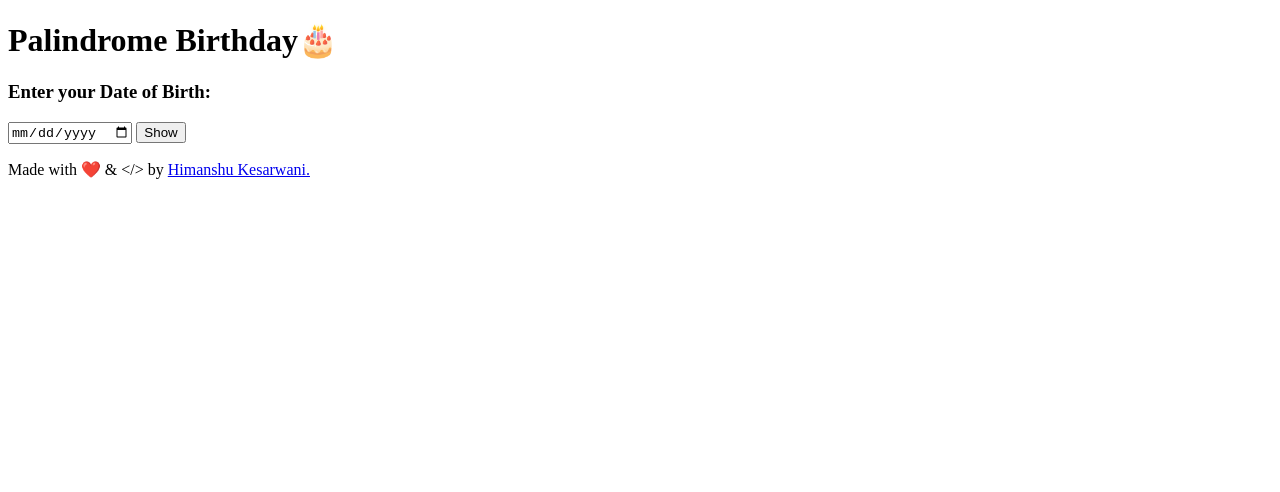
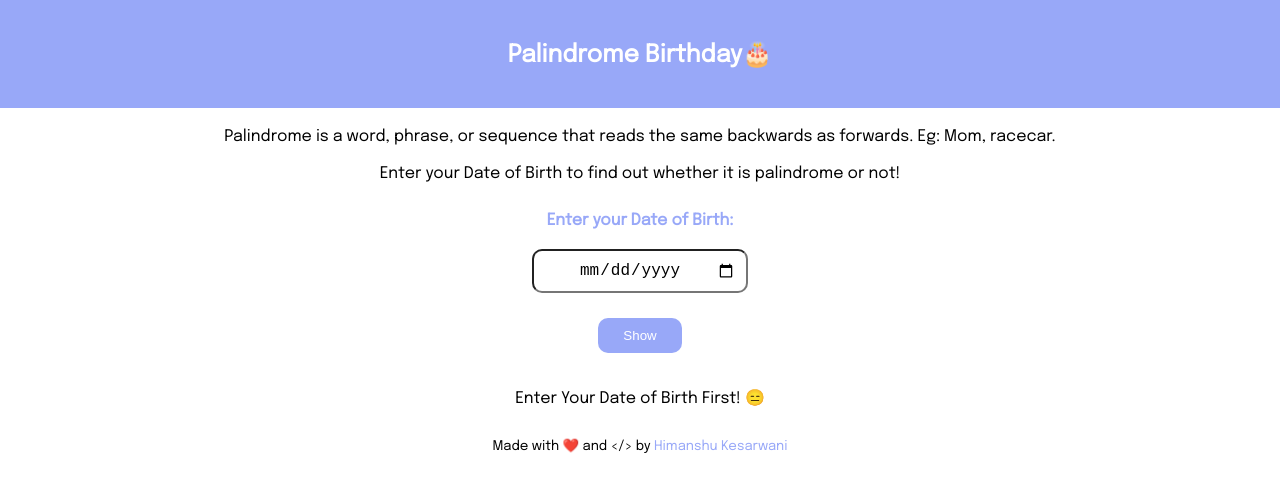
Before and after one commit to himanshukesarwani-dev/palindrome-birthday, a plain HTML site: page index.html in a window 1280 px wide. Both pictures are taken after a click on the button "Show". Drawn offline with Linux system fonts and the light colour scheme.

Commit message:
final version

```diff
--- a/app.js
+++ b/app.js
@@ -1,14 +1,25 @@
 var dateInput = document.querySelector("#input-date");
 var showBtn = document.querySelector("#show-btn");
 var resultBox = document.querySelector("#result-box");
+var celebrateImg = document.querySelector('#celebrate-img');
+var sadImg = document.querySelector('#sad-img');
+var footerCredit = document.querySelector('footer')
+
 
 
 showBtn.addEventListener('click', clickEventHandler);
 
 
-function clickEventHandler(){
+function imageStyle(image) {
+    image.style.display = "block";
+    image.style.width = "20%"
 
-    if(dateInput.value !== ''){
+}
+
+function clickEventHandler() {
+
+    footerCredit.style.marginTop = "30px"
+    if (dateInput.value !== '') {
         var dateInArray = dateInput.value.split('-');
         var date = {
             day: Number(dateInArray[2]),
@@ -16,17 +27,25 @@ function clickEventHandler(){
             year: Number(dateInArray[0])
         };
 
-        if(checkPalidromeForAllFormats(date)){
+        if (checkPalidromeForAllFormats(date)) {
             resultBox.innerText = "It is a Palindrome Date! 🤩"
-        }
-        else {
+            imageStyle(celebrateImg);
+            sadImg.style.display = "none";
+
+        } else {
             [cP, pD] = getPreviousPalindromeDate(date);
             [cN, nD] = getNextPalindromeDate(date);
-            resultBox.innerText = `The last Palindrome Date was ${pD.day}-${pD.month}-${pD.year} and you missed it by ${cP} days. The next Palindrome Date is ${nD.day}-${nD.month}-${nD.year} and you missed it by ${cN} days`
+            resultBox.innerText = `Sorry!😢😢 It is not a Palindrome Date.
 
+            The last Palindrome Date was ${pD.day}-${pD.month}-${pD.year} and you missed it by ${cP} days.
 
+            The next Palindrome Date is ${nD.day}-${nD.month}-${nD.year} and you missed it by ${cN} days`
+            imageStyle(sadImg);
+            celebrateImg.style.display = "none";
 
         }
+    } else {
+        resultBox.innerText = `Enter Your Date of Birth First! 😑`
     }
 }
 
@@ -37,41 +56,39 @@ function clickEventHandler(){
 
 // reverse string function
 
-function reverseStr(str){
+function reverseStr(str) {
     return str.split('').reverse().join('');
 
 }
 
 // palindrome check function
 
-function isPalindrome(str){
+function isPalindrome(str) {
     return (str === reverseStr(str));
 }
 
 var dateStr = {
-date:'',
+    date: '',
     month: '',
-year:''
+    year: ''
 };
 
 // convert date obj to date str obj
 
-function dateToStrConverter(date){
+function dateToStrConverter(date) {
 
     //day conversion
 
-    if(date.day<10){
+    if (date.day < 10) {
         dateStr.day = '0' + date.day;
-    }
-    else {
+    } else {
         dateStr.day = date.day.toString();
     }
 
     //month conversion
-    if(date.month<10){
+    if (date.month < 10) {
         dateStr.month = '0' + date.month;
-    }
-    else {
+    } else {
         dateStr.month = date.month.toString();
     }
 
@@ -84,13 +101,13 @@ return dateStr;
 }
 
 
-function getAllDateFormats(date){
+function getAllDateFormats(date) {
 
     var dateStr = dateToStrConverter(date);
 
     var ddmmyyyy = dateStr.day + dateStr.month + dateStr.year;
-    var mmddyyyy =  dateStr.month + dateStr.day + dateStr.year;
-    var yyyymmdd = dateStr.year +  dateStr.month + dateStr.day;
+    var mmddyyyy = dateStr.month + dateStr.day + dateStr.year;
+    var yyyymmdd = dateStr.year + dateStr.month + dateStr.day;
     var ddmmyy = dateStr.day + dateStr.month + dateStr.year.slice(-2);
     var mmddyy = dateStr.month + dateStr.day + dateStr.year.slice(-2);
     var yymmdd = dateStr.year.slice(-2) + dateStr.month + dateStr.day;
@@ -99,13 +116,12 @@ function getAllDateFormats(date){
 
 }
 
-function checkPalidromeForAllFormats(date){
+function checkPalidromeForAllFormats(date) {
     var listOfDates = getAllDateFormats(date);
     var flag = false;
 
-    for(var i=0;i<6;i++){
-        if(isPalindrome(listOfDates[i]))
-        {
+    for (var i = 0; i < 6; i++) {
+        if (isPalindrome(listOfDates[i])) {
             flag = true;
             break;
 
@@ -116,43 +132,40 @@ return flag;
 }
 
 
-function isLeapYear(year){
+function isLeapYear(year) {
 
-    if(year % 400 === 0){
+    if (year % 400 === 0) {
         return true;
     }
-    if(year % 100 === 0){
+    if (year % 100 === 0) {
         return false;
     }
-    if(year% 4 === 0){
+    if (year % 4 === 0) {
         return true;
     }
 
     return false;
 }
 
-function getNextDate(date){
+function getNextDate(date) {
     var day = date.day + 1;
     var month = date.month;
     var year = date.year;
 
-    var daysInMonth = [31, 28, 31, 30, 31, 30, 31, 31, 30, 31, 30,31]
+    var daysInMonth = [31, 28, 31, 30, 31, 30, 31, 31, 30, 31, 30, 31]
 
 
     //check for feb
-    if(month === 2){
+    if (month === 2) {
 
         // check for leap year
-        if(isLeapYear(year))
-        {
-            if(day>29)
-            {
+        if (isLeapYear(year)) {
+            if (day > 29) {
                 day = 1;
                 month++;
             }
-        }
-        else{
-                if(day>28){
+        } else {
+            if (day > 28) {
                 day = 1;
                 month++;
             }
@@ -162,15 +175,15 @@ function getNextDate(date){
     }
 
     // if it is the last day then increasing the month
-    else{
-        if(day> daysInMonth[month - 1]){
+    else {
+        if (day > daysInMonth[month - 1]) {
             day = 1;
             month++;
         }
     }
 
     // inreasing month
-    if(month>12){
+    if (month > 12) {
         month = 1;
         year++;
     }
@@ -186,14 +199,14 @@ function getNextDate(date){
 }
 
 // next palindrome date
-function getNextPalindromeDate(date){
+function getNextPalindromeDate(date) {
     var ctrN = 0;
     var nextdate = getNextDate(date);
 
-   while(1){
+    while (1) {
         ctrN++;
 
-    if(checkPalidromeForAllFormats(nextdate)){
+        if (checkPalidromeForAllFormats(nextdate)) {
             break;
         }
         nextdate = getNextDate(nextdate);
@@ -203,14 +216,14 @@ function getNextPalindromeDate(date){
 
 
 // previous palindrome date
-function getPreviousPalindromeDate(date){
+function getPreviousPalindromeDate(date) {
 
     var ctrP = 0;
     var previousDate = getPreviousDate(date);
 
-    while(1){
+    while (1) {
         ctrP++;
-        if(checkPalidromeForAllFormats(previousDate)){
+        if (checkPalidromeForAllFormats(previousDate)) {
             break;
         }
         previousDate = getPreviousDate(previousDate);
@@ -221,25 +234,24 @@ function getPreviousPalindromeDate(date){
 
 
 // get Previous Date
-function getPreviousDate(date){ //12 12 2022
+function getPreviousDate(date) { //12 12 2022
     var day = date.day - 1;
     var month = date.month;
     var year = date.year;
 
 
-    var daysInMonth = [31, 28, 31, 30, 31, 30, 31, 31, 30, 31, 30,31]
+    var daysInMonth = [31, 28, 31, 30, 31, 30, 31, 31, 30, 31, 30, 31]
 
     // 1 1 2020
 
-    if(day <1){
-        month -=1;
-        if(month < 1){
-            year -=1;
+    if (day < 1) {
+        month -= 1;
+        if (month < 1) {
+            year -= 1;
             month = 12;
             day = daysInMonth[month - 1]
 
-        }
-        else {
+        } else {
             day = daysInMonth[month - 1]
         }
 
@@ -247,8 +259,8 @@ function getPreviousDate(date){ //12 12 2022
 
     return {
         day: day,
-        month:month,
-        year:year
+        month: month,
+        year: year
     }
 
 
--- a/index.html
+++ b/index.html
@@ -8,31 +8,24 @@
     <link rel="stylesheet" href="style.css">
 </head>
 <body>
+    <nav>
+        <h1>Palindrome Birthday🎂</h1>
+    </nav>
 <main>
-    <h1>Palindrome Birthday🎂</h1>
-    <h3>Enter your Date of Birth:</h3>
+    <div><p>Palindrome is a word, phrase, or sequence that reads the same backwards as forwards. Eg: Mom, racecar.</p>
+        <p>Enter your Date of Birth to find out whether it is palindrome or not!</p></div>
+
+    <label for="input-date">Enter your Date of Birth:</label>
     <input id="input-date" type="date">
     <button id="show-btn">Show</button>
     <p id="result-box"></p>
+    <img id="celebrate-img" src="images/minions-yay.gif" alt="">
+    <img src="images/jethalal-sad.gif" id="sad-img" alt="">
 </main>
 
 <footer>
-
-    <p>Made with ❤️ & &lt;/&gt; by <a href="https://himanshukesarwani.netlify.app/">Himanshu Kesarwani.</a> </p>
+    <small class="credit"> Made with ❤️ and &lt;/&gt; by <a href="https://himanshukesarwani.netlify.app/">Himanshu Kesarwani</a></small>
 </footer>
-
-
-
-
-
-
-
-
-
-
-
-
-
 
 <script src="app.js"></script>
 </body>
--- a/style.css
+++ b/style.css
@@ -0,0 +1,77 @@
+@import url('https://fonts.googleapis.com/css2?family=Epilogue&display=swap');
+
+
+:root {
+    --main-color: #98A8F8;
+}
+
+body {
+    font-family: 'Epilogue', sans-serif;
+    text-align: center;
+    margin: 0;
+    padding: 0;
+
+}
+
+label {
+    color: var(--main-color);
+    font-weight: bold;
+}
+
+nav h1{
+    text-align: center;
+    margin-top: 0;
+    background-color: var(--main-color);
+    padding: 40px;
+    color: white;
+}
+
+
+input, label {
+    width: 15%;
+    display: block;
+    padding: 10px;
+    text-align: center;
+    margin: 10px auto;
+}
+
+#celebrate-img, #sad-img {
+    display: none;
+    margin: 5px auto;
+
+}
+#result-box {
+    width: 50%;
+}
+
+p{
+    margin: 20px auto;
+}
+
+input{
+    border-radius: 10px;
+    font-size: 16px;
+}
+
+footer{
+
+    margin-top: 250px;
+}
+
+footer a {
+    text-decoration: none;
+    color: var(--main-color);
+}
+
+#show-btn {
+    background-color: var(--main-color);
+    color:white;
+    border-radius: 10px;
+    padding: 10px 25px;
+    border: none;
+    margin: 15px auto;
+}
+
+#show-btn:hover{
+    cursor: pointer;
+}
```
Also changed, not shown: images/minions-yay.gif (added), 1 other file. Lines whose indentation alone changed are shown as unchanged.
